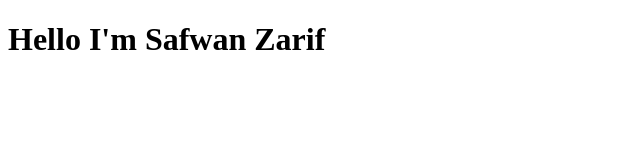
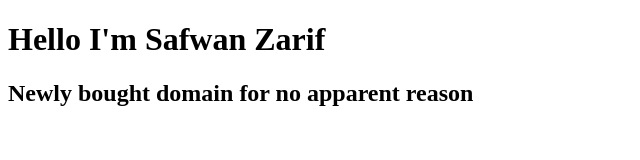
Before and after one commit to msafwanzarif/about-me, a plain HTML site: page index.html in a window 1280 px wide. Shown: the whole page, without its empty margins (0-640 px from the left). Drawn offline with Linux system fonts and the light colour scheme.

```diff
--- a/index.html
+++ b/index.html
@@ -8,5 +8,6 @@
 </head>
 <body>
     <h1>Hello I'm Safwan Zarif</h1>
+    <h2>Newly bought domain for no apparent reason</h2>
 </body>
 </html>
```
